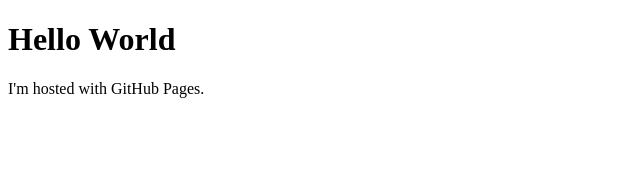
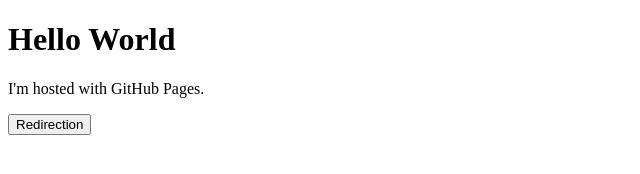
Before and after one commit to Pierre-Duveau/Pierre-Duveau.github.io, a plain HTML site: page index.html in a window 1280 px wide. Shown: the whole page, without its empty margins (0-640 px from the left). Drawn offline with Linux system fonts and the light colour scheme.

Commit message:
Update index.html

```diff
--- a/index.html
+++ b/index.html
@@ -3,5 +3,6 @@
   <body>
     <h1>Hello World</h1>
     <p>I'm hosted with GitHub Pages.</p>
+    <a href="profil.html"><button>Redirection</button></a>
   </body>
 </html>
```
